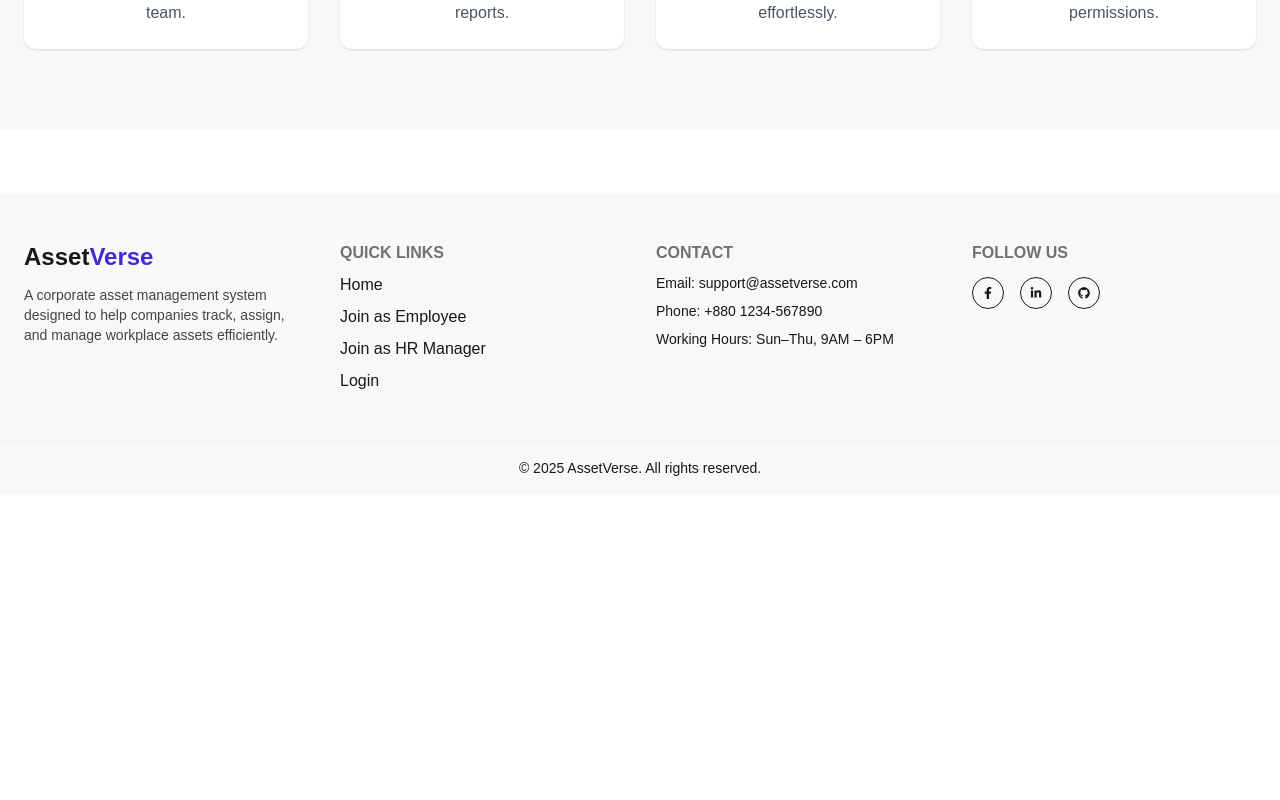
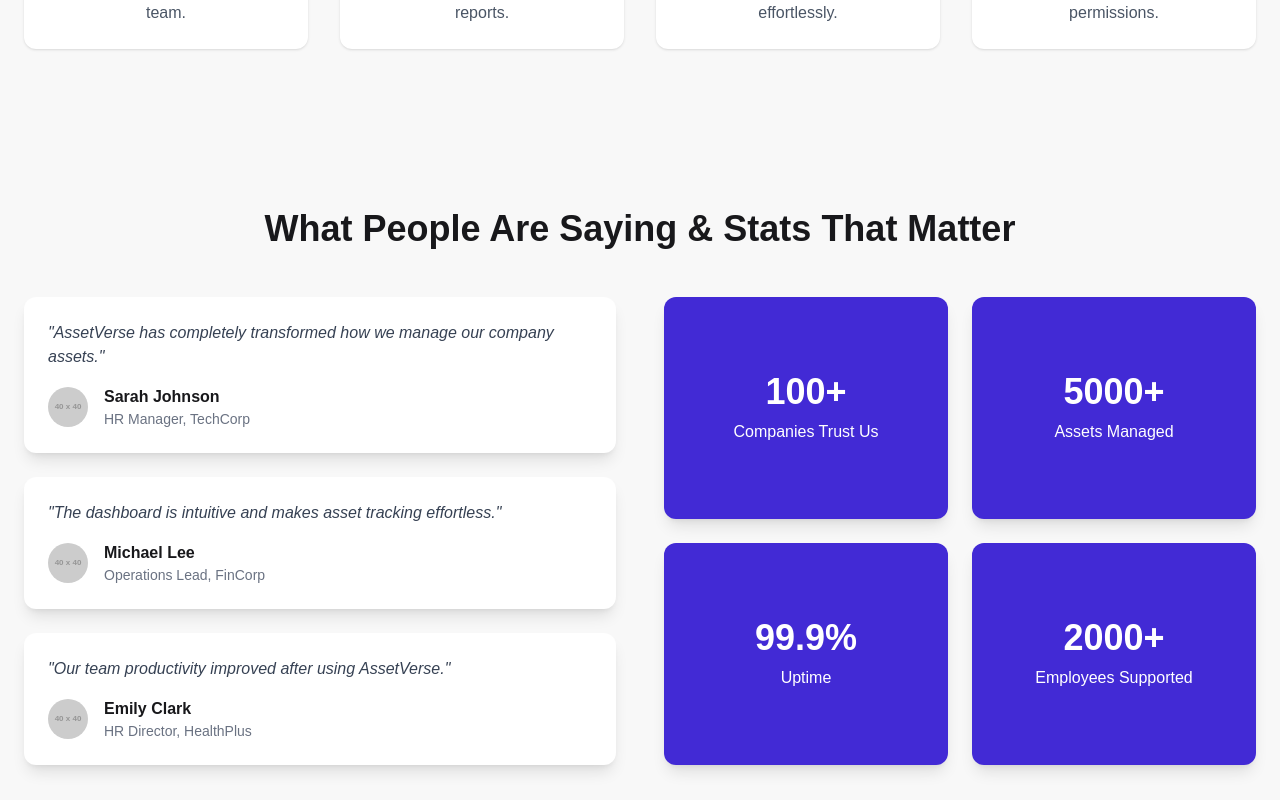
Before and after one commit to rahinhaque/-AssetVerse-Client, a React (Vite) app: page / in a window 1280 px wide. Shown: the part 1800-2600 px from the top of the page. Before the commit the page ends 2294 px from the top, so only its background shows below. Built offline with nearby package versions, Linux system fonts and the light colour scheme; no server answers.

Commit message:
Testimonials

```diff
--- a/src/Pages/Home/Home/Home.jsx
+++ b/src/Pages/Home/Home/Home.jsx
@@ -3,6 +3,7 @@
 import About from '../About/About';
 import Packages from '../Packages/Packages';
 import Features from '../features/Features'
+import TestimonialsStats from '../../testimonials/Testimonials';
 
 const Home = () => {
   return (
@@ -11,6 +12,7 @@
       <About></About>
       <Packages></Packages>
       <Features></Features>
+      <TestimonialsStats></TestimonialsStats>
     </div>
   );
 };
--- /dev/null
+++ b/src/Pages/testimonials/Testimonials.jsx
@@ -0,0 +1,92 @@
+import React from "react";
+import { motion } from "framer-motion";
+
+const testimonials = [
+  {
+    quote:
+      "AssetVerse has completely transformed how we manage our company assets.",
+    name: "Sarah Johnson",
+    title: "HR Manager, TechCorp",
+    logo: "https://via.placeholder.com/40",
+  },
+  {
+    quote: "The dashboard is intuitive and makes asset tracking effortless.",
+    name: "Michael Lee",
+    title: "Operations Lead, FinCorp",
+    logo: "https://via.placeholder.com/40",
+  },
+  {
+    quote: "Our team productivity improved after using AssetVerse.",
+    name: "Emily Clark",
+    title: "HR Director, HealthPlus",
+    logo: "https://via.placeholder.com/40",
+  },
+];
+
+const stats = [
+  { label: "Companies Trust Us", value: "100+" },
+  { label: "Assets Managed", value: "5000+" },
+  { label: "Uptime", value: "99.9%" },
+  { label: "Employees Supported", value: "2000+" },
+];
+
+const TestimonialsStats = () => {
+  return (
+    <section className="bg-base-200 py-20">
+      <div className="max-w-7xl mx-auto px-6">
+        <h2 className="text-3xl md:text-4xl font-bold text-center mb-12">
+          What People Are Saying & Stats That Matter
+        </h2>
+
+
+        <div className="grid lg:grid-cols-2 gap-12">
+
+          <div className="space-y-6">
+            {testimonials.map((t, index) => (
+              <motion.div
+                key={index}
+                initial={{ opacity: 0, y: 40 }}
+                whileInView={{ opacity: 1, y: 0 }}
+                viewport={{ once: true }}
+                transition={{ duration: 0.6, delay: index * 0.2 }}
+                className="bg-base-100 p-6 rounded-xl shadow-lg"
+              >
+                <p className="text-gray-700 italic mb-4">"{t.quote}"</p>
+                <div className="flex items-center gap-4">
+                  <img
+                    src={t.logo}
+                    alt={t.name}
+                    className="w-10 h-10 rounded-full object-cover"
+                  />
+                  <div>
+                    <p className="font-semibold">{t.name}</p>
+                    <p className="text-gray-500 text-sm">{t.title}</p>
+                  </div>
+                </div>
+              </motion.div>
+            ))}
+          </div>
+
+          {/* Stats */}
+          <div className="grid grid-cols-2 gap-6">
+            {stats.map((s, index) => (
+              <motion.div
+                key={index}
+                initial={{ opacity: 0, scale: 0.8 }}
+                whileInView={{ opacity: 1, scale: 1 }}
+                viewport={{ once: true }}
+                transition={{ duration: 0.5, delay: index * 0.2 }}
+                className="bg-primary text-white p-6 rounded-xl flex flex-col items-center justify-center shadow-lg"
+              >
+                <p className="text-3xl md:text-4xl font-bold">{s.value}</p>
+                <p className="mt-2 text-center">{s.label}</p>
+              </motion.div>
+            ))}
+          </div>
+        </div>
+      </div>
+    </section>
+  );
+};
+
+export default TestimonialsStats;
```
